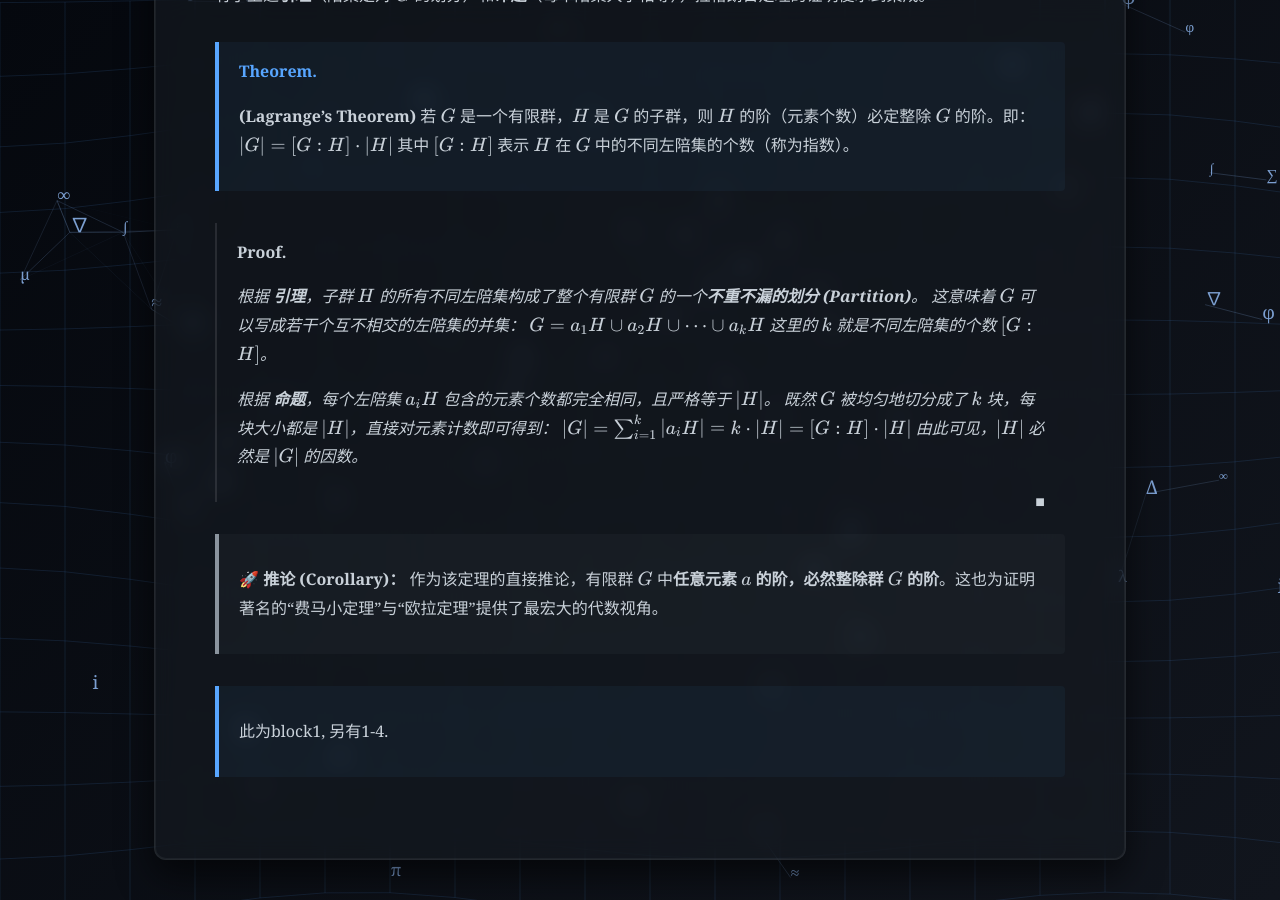
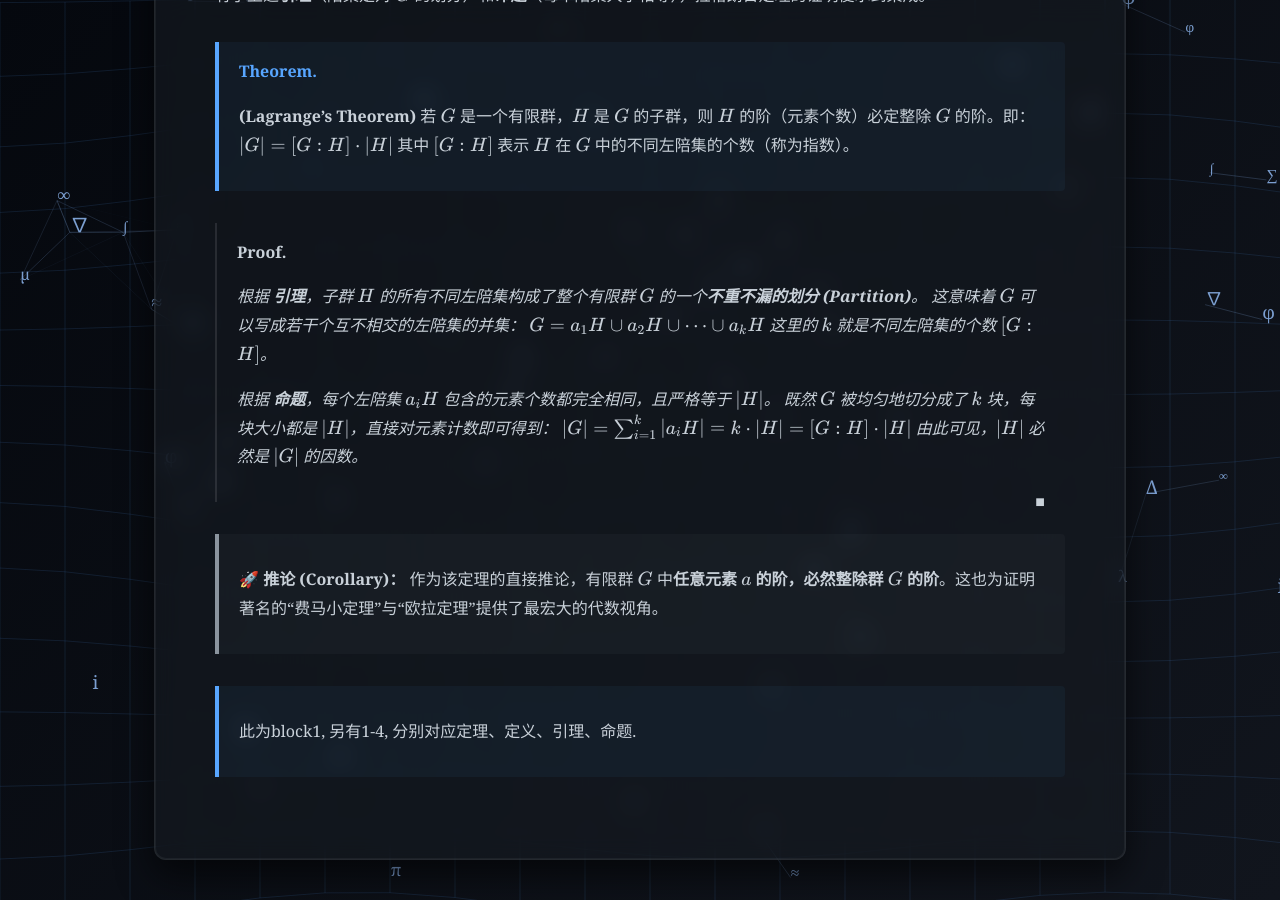
Before and after one commit to EtherealKasumi/personalpage, a Jekyll site: the page built from notes/example.md, in a window 1280 px wide and 900 px high, scrolled down 1950 px. Built offline with Jekyll 4.4.1, drawn with Linux system fonts in a browser that asks for light colours; some web fonts are replaced.

Commit message:
Update example.md

```diff
--- a/notes/example.md
+++ b/notes/example.md
@@ -82,5 +82,5 @@ $$ |G| = \sum_{i=1}^{k} |a_iH| = k \cdot |H| = [G:H] \cdot |H| $$
 </div>
 
 <div class="block1" markdown="1">
-此为block1, 另有1-4.
+此为block1, 另有1-4, 分别对应定理、定义、引理、命题.
 </div>
```
